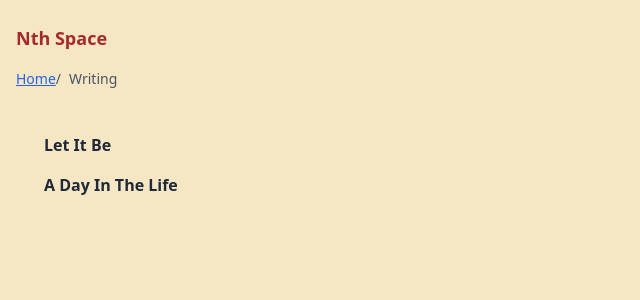
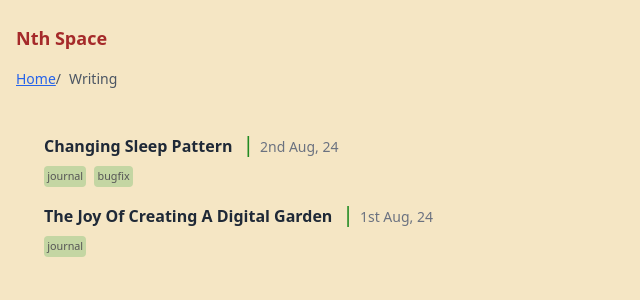
Before and after one commit to rdbcasillas/weblog, a Vue app: page /writing in a window 1280 px wide. Shown: the top 300 px of the page, without its empty margins (0-640 px from the left). Built offline with nearby package versions, Linux system fonts and the light colour scheme.

Commit message:
added tags and date to title, two blogposts sorted by date

```diff
--- a/src/views/Writing.vue
+++ b/src/views/Writing.vue
@@ -1,19 +1,28 @@
 <template>
   <div>
     <Breadcrumb />
+
     <div class="pt-5">
       <ul class="list-none pl-5">
         <li
-          v-for="(file, index) in markdownFiles"
+          v-for="(file, index) in sortedMarkdownFiles"
           :key="index"
           class="p-2 transition-colors duration-300"
         >
           <router-link
             :to="{ name: 'MarkdownView', params: { file: file.name } }"
-            class="text-gray-800 hover:text-gray-600 hover:underline font-semibold"
+            class="text-gray-800 hover:text-gray-600 hover:underline font-semibold post-title"
           >
             {{ file.title || file.name }}
           </router-link>
+          <span v-if="file.date" class="text-gray-500 text-sm ml-1">
+            <span class="pipe"> | </span> {{ formatDate2(file.date) }}
+          </span>
+          <div class="tags">
+            <span v-for="(tag, idx) in file.tags" :key="idx" class="tag-item">
+              {{ tag }}
+            </span>
+          </div>
         </li>
       </ul>
     </div>
@@ -35,6 +44,43 @@ export default {
       }),
     };
   },
+  computed: {
+    sortedMarkdownFiles() {
+      return this.markdownFiles.sort(
+        (a, b) => new Date(b.date) - new Date(a.date)
+      );
+    },
+  },
+  methods: {
+    formatDate(date) {
+      if (!date) return "";
+      const options = { year: "numeric", month: "long", day: "numeric" };
+      return date.toLocaleDateString(undefined, options);
+    },
+    formatDate2(dateString) {
+      const date = new Date(dateString);
+      const options = { month: "short" };
+      const month = date.toLocaleDateString("en-US", options);
+      const day = date.getDate();
+      const suffix = this.getOrdinalSuffix(day);
+      const year = date.getFullYear().toString().slice(-2);
+
+      return `${day}${suffix} ${month}, ${year}`;
+    },
+    getOrdinalSuffix(day) {
+      if (day > 3 && day < 21) return "th"; // special case for 11th-13th
+      switch (day % 10) {
+        case 1:
+          return "st";
+        case 2:
+          return "nd";
+        case 3:
+          return "rd";
+        default:
+          return "th";
+      }
+    },
+  },
   async created() {
     this.markdownFiles = await Promise.all(
       Object.keys(markdownFiles).map(async (file) => {
@@ -49,9 +95,36 @@ export default {
           path: file,
           name: fileName,
           title: data.title || fileName,
+          date: data.date || "1970-01-01",
+          tags: data.tags || [],
         };
       })
     );
   },
 };
 </script>
+
+<style>
+.post-title {
+  color: #654321; /* Dark Olive Green */
+}
+.tags {
+  display: flex;
+  flex-wrap: wrap;
+  gap: 0.5rem;
+  margin-top: 0.5rem;
+}
+
+.tag-item {
+  background-color: #c4d6a3;
+  color: #555;
+  font-size: 0.675rem;
+  padding: 0.15rem 0.2rem;
+  border-radius: 0.25rem;
+  display: inline-block;
+}
+.pipe {
+  font-size: 22px;
+  color: forestgreen;
+}
+</style>
--- /dev/null
+++ b/src/writings/DigitalGarden.md
@@ -0,0 +1,24 @@
+---
+title: The Joy Of Creating A Digital Garden
+tags:
+  - journal
+date: 2024-08-01
+---
+
+# The joy of creating a digital garden
+
+There is something about putting stuff in public that is enjoyable to me. I am not talking about stuff like tweets or comments on reddit though. Those can be fun and important but they aren't what I have in mind.
+
+I mean throwing stuff in public on my own digital garden. My own digital space that I have created and I am responsible for maintaining and nurturing. Like my [previous Github pages website](https://rdbcasillas.github.io). I wrote articles, blogs and posted monthly links there. Whenever I would go there and look at my postings, I would get a sense of pride. This is my work. It's probably silly and trivial. But it is my work published on my own space. Although less intense, I get similar feeling when i go to my [current personal website](https://vatsalmehra.com) even though it is mostly a resume (Fuck you Linkedin!).
+
+I can never get that feeling by looking at bunch of my tweets or reddit comments or even thoughtful postings on substack. They flatten all uniqueness.
+
+All of my previous personal blogs or websites were made using existing templates. This time I want to start with an empty land. I want to design my own garden from scratch. This web designing might distract me from putting thoughtful creative content out there but that's ok initially. I want to be excited about designing the garden that acts as a container for all types of weird plants I want to plant. I want people to come to a unique place and feel intrigued. Substack or Medium ain't that. I want them to not just engage with writing but also lightly engage with the website itself. This doesn't necessarily mean the website will be filled with interactive elements. But the website should leave some pleasant mark on their memory. Something that makes them go "Hmm, interesting place. I should bookmark this".
+
+So what kind of plants am I interested in planting? Not sure really. It will depend on stuff I am consuming, experiencing and building. There will be lots of writing of course. But there would be other ways of expressing too like videos, podcasts or drawings. The goal is of course to continue to be excited about life and share the excitement with the world. The medium for sharing could come in any form.
+
+Somedays I might just ramble. But I enjoy looking at my old ramblings. They act as a time machine to get in touch with my younger self. How did the younger V see the world? What was he naive about? Static photos can't capture that. Rough thoughts in the form of writing can. Journaling is not only useful for lightening your mind in the present moment but also to go back and get to know your younger self.
+
+I am also curious about co-creating with friends and post it on this website. Co-working with H or I, whether in the form of simple feedback or Lennon-McCartney style should be an interesting experiment. When Beatles's greatest songs with small and simple lyrics can be the result of brainstorming between two passionate singers, why can't that dynamic be replicated for small articles posted here? I genuinely think this is an underrated strategy that would make a lot of people a lot more creative. We just don't have the spaces designed to encourage this kind of collaborative creation.
+
+Hopefully Portal can be one such space.
--- /dev/null
+++ b/src/writings/Fixing Sleep.md
@@ -0,0 +1,29 @@
+---
+title: Changing Sleep Pattern
+tags:
+  - journal
+  - bugfix
+date: 2024-08-02
+---
+
+There is a strange feeling that I notice when I am sleep deprived. I feel like wanting to sleep and not sleep at the same time. The head feels heavier. Thoughts are a bit foggy. They don't move around smoothly and they are under lesser control than usual.
+
+I don't think I am chronically sleep deprived. But it happens often enough that I should be looking for techniques to reduce it as much as possible.
+
+The first question to ask here: Do I want to _go to sleep_ at a particular point in time? Or do I want to keep things flexible? Do I at least have a range in mind? Between 12:30am and 2:30am? This is the range within which I usually _go to sleep_.
+
+I would like to try a smaller range. Between 11:30pm and 12:30am. Yeah, would like to try this for few weeks and see what happens. I feel like trying earlier sleeping time for multiple reasons:
+
+- Overlap more time spent with I
+- Wake up early and write. How does it feel to write first thing in the morning? I have vague memories of it being a fun experience (over 10 years ago)
+- Reduced sleep deprived feeling
+
+For this to happen, I will have to eat my dinner earlier. Science recommend 2-3 hours before sleep which kinda happens right now but that's only because I go to sleep around 2:30am. So in order to try the earlier sleeping times, I will have to finish dinner by 10pm.
+
+Another thing that needs to happen is blocking apps on the phone at a fixed time (like 11pm) so I can't open distractions when unable to immediately sleep. It's insane how quickly I sometimes grab my phone if i don't fall asleep within a minute of lying down.
+
+But why is my sleep broken in the first place? I think the main reason is simple. I hate going to sleep. If it was not unhealthy, I would never go to sleep. I enjoy lying down and relaxing of course. But proper sleep, especially at night, feels like a waste of time. Not that I am utilizing my day time very efficiently but that's a separate concern.
+
+I really enjoy the peacefulness of night and the idea of just going to sleep instead of cherishing that peace doesn't feel right.
+
+But I have enjoyed this night time peace for about 15 years so there's no harm in trying something different for a few weeks.
--- a/src/writings/test.md
+++ /dev/null
@@ -1,40 +0,0 @@
----
-date: 2024-02-02
-draft: false
-params:
-  author: John Smith
-title: Let It Be
-weight: 10
----
-
-# h1 Heading 8-)
-
-## h2 Heading
-
-### h3 Heading
-
-#### h4 Heading
-
-##### h5 Heading
-
-###### h6 Heading
-
-## Horizontal Rules
-
----
-
----
-
----
-
-## Typographic replacements
-
-Enable typographer option to see result.
-
-(c) (C) (r) (R) (tm) (TM) (p) (P) +-
-
-test.. test... test..... test?..... test!....
-
-!!!!!! ???? ,, -- ---
-
-"Smartypants, double quotes" and 'single quotes'
--- a/src/writings/test2.md
+++ /dev/null
@@ -1,35 +0,0 @@
----
-date: 2024-02-02
-draft: false
-params:
-  author: John Smith
-title: A Day In The Life
-weight: 10
----
-
-# MY Title
-
-- **[pica](https://nodeca.github.io/pica/demo/)** - high quality and fast image
-  resize in browser.
-- **[babelfish](https://github.com/nodeca/babelfish/)** -
-  developer friendly i18n with plurals support and easy syntax.
-
-## You will like those projects!
-
-# h1 Heading 8-)
-
-## h2 Heading
-
-### h3 Heading
-
-#### h4 Heading
-
-##### h5 Heading
-
-###### h6 Heading
-
-## Emphasis
-
-**This is bold**
-
-_This is italic_
```
